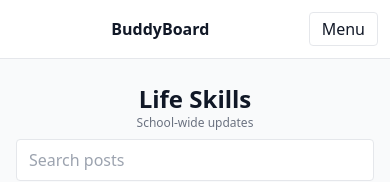
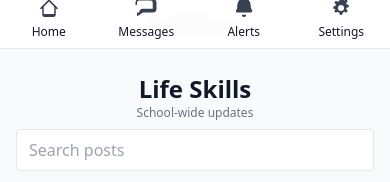
Before and after one commit to hligon35/CentriaLifeSkills, a Next.js app: page / in a window 390 px wide. Shown: the top 182 px of the page. Built offline with nearby package versions, Linux system fonts and the light colour scheme; no server answers; the database is empty.

Commit message:
Mobile bottom nav: 4 equal items with icons; logout moved to top-right on mobile; removed hamburger

```diff
--- a/components/Header.tsx
+++ b/components/Header.tsx
@@ -6,7 +6,6 @@ import { useCallback, useEffect, useState } from 'react'
 export default function Header() {
   const router = useRouter()
   const [role, setRole] = useState<string | null>(null)
-  const [open, setOpen] = useState(false)
   const onLogout = useCallback(async () => {
     await fetch('/api/auth/logout', { method: 'POST' })
     router.push('/login')
@@ -15,10 +14,22 @@ export default function Header() {
     fetch('/api/auth/me').then(r => r.json()).then(j => setRole(j?.user?.role || null)).catch(() => setRole(null))
   }, [])
   return (
-    <header className="sticky top-0 z-10 bg-white/95 backdrop-blur border-b">
-      <nav className="mx-auto max-w-5xl p-3">
+    <header className="sticky top-0 z-20 bg-white/95 backdrop-blur border-b">
+      <nav className="relative mx-auto max-w-5xl p-3">
         <div className="flex items-center justify-between">
           <div className="font-semibold mx-auto sm:mx-0">{/* Insert logo and school name here */}BuddyBoard</div>
+          {/* Mobile logout (top-right) */}
+          <button
+            aria-label="Logout"
+            onClick={onLogout}
+            className="sm:hidden absolute right-3 top-3 rounded border px-3 py-1"
+          >
+            {/* Power icon */}
+            <svg xmlns="http://www.w3.org/2000/svg" viewBox="0 0 24 24" fill="currentColor" className="h-4 w-4">
+              <path d="M12 2.25a.75.75 0 0 1 .75.75v7.5a.75.75 0 0 1-1.5 0V3a.75.75 0 0 1 .75-.75Z"/>
+              <path d="M6.62 5.255a.75.75 0 1 1 1.06 1.061 7 7 0 1 0 8.64 0 .75.75 0 1 1 1.06-1.06 8.5 8.5 0 1 1-10.76-.001Z"/>
+            </svg>
+          </button>
           {/* Desktop nav */}
           <div className="hidden sm:flex gap-4 text-sm items-center">
             <Link href="/">Home</Link>
@@ -28,25 +39,98 @@ export default function Header() {
             <Link href="/settings">Settings</Link>
             <button onClick={onLogout} className="rounded border px-3 py-1">Logout</button>
           </div>
-          {/* Mobile hamburger */}
-          <button aria-label="Menu" aria-expanded={open} onClick={() => setOpen(v => !v)} className="sm:hidden rounded border px-3 py-1">
-            Menu
-          </button>
         </div>
-        {/* Mobile panel */}
-        {open && (
-          <div className="sm:hidden mt-2 rounded border bg-white shadow divide-y">
-            <div className="flex flex-col text-sm">
-              <Link href="/" onClick={() => setOpen(false)} className="px-3 py-2">Home</Link>
-              <Link href="/chat" onClick={() => setOpen(false)} className="px-3 py-2">Messages</Link>
-              {role === 'PARENT' && <Link href="/parent/therapists" onClick={() => setOpen(false)} className="px-3 py-2">Therapists</Link>}
-              {role === 'ADMIN' && <Link href="/admin/settings" onClick={() => setOpen(false)} className="px-3 py-2">Admin</Link>}
-              <Link href="/settings" onClick={() => setOpen(false)} className="px-3 py-2">Settings</Link>
-              <button onClick={() => { setOpen(false); onLogout() }} className="text-left px-3 py-2">Logout</button>
-            </div>
-          </div>
-        )}
+        {/* Mobile bottom nav */}
+        <MobileBottomNav role={role} />
       </nav>
     </header>
   )
 }
+
+function MobileBottomNav({ role }: { role: string | null }) {
+  // Choose 4 nav items based on role
+  const items = ((): Array<{ href: string; label: string; icon: JSX.Element }> => {
+    if (role === 'PARENT') {
+      return [
+        { href: '/', label: 'Home', icon: IconHome() },
+        { href: '/chat', label: 'Messages', icon: IconChat() },
+        { href: '/parent/therapists', label: 'Therapists', icon: IconUsers() },
+        { href: '/settings', label: 'Settings', icon: IconCog() },
+      ]
+    }
+    if (role === 'ADMIN') {
+      return [
+        { href: '/', label: 'Home', icon: IconHome() },
+        { href: '/chat', label: 'Messages', icon: IconChat() },
+        { href: '/admin/settings', label: 'Admin', icon: IconShield() },
+        { href: '/settings', label: 'Settings', icon: IconCog() },
+      ]
+    }
+    // Default (therapist)
+    return [
+      { href: '/', label: 'Home', icon: IconHome() },
+      { href: '/chat', label: 'Messages', icon: IconChat() },
+      { href: '/notifications', label: 'Alerts', icon: IconBell() },
+      { href: '/settings', label: 'Settings', icon: IconCog() },
+    ]
+  })()
+
+  return (
+    <div className="sm:hidden fixed bottom-0 inset-x-0 z-20 border-t bg-white/95 backdrop-blur pb-[env(safe-area-inset-bottom)]">
+      <div className="mx-auto max-w-5xl grid grid-cols-4">
+        {items.map((it) => (
+          <Link key={it.href} href={it.href} className="flex flex-col items-center justify-center gap-1 py-2 text-xs">
+            <span aria-hidden className="h-6 w-6 text-gray-700">{it.icon}</span>
+            <span>{it.label}</span>
+          </Link>
+        ))}
+      </div>
+    </div>
+  )
+}
+
+function IconHome() {
+  return (
+    <svg xmlns="http://www.w3.org/2000/svg" viewBox="0 0 24 24" fill="currentColor" className="h-6 w-6">
+      <path d="M11.47 3.84a.75.75 0 0 1 1.06 0l8 8a.75.75 0 1 1-1.06 1.06L12 5.56 4.53 12.9a.75.75 0 1 1-1.06-1.06l8-8Z"/>
+      <path d="M5.25 10.5a.75.75 0 0 1 .75-.75h.75v8.25h10.5V9.75h.75a.75.75 0 0 1 .75.75v8.25A2.25 2.25 0 0 1 16.5 21H7.5A2.25 2.25 0 0 1 5.25 18.75V10.5Z"/>
+    </svg>
+  )
+}
+function IconChat() {
+  return (
+    <svg xmlns="http://www.w3.org/2000/svg" viewBox="0 0 24 24" fill="currentColor" className="h-6 w-6">
+      <path d="M1.5 6.75A3.75 3.75 0 0 1 5.25 3h13.5A3.75 3.75 0 0 1 22.5 6.75v6a3.75 3.75 0 0 1-3.75 3.75H9l-4.94 3.296A.75.75 0 0 1 3 19.176V16.5h2.25A3.75 3.75 0 0 1 9 12.75h9.75v-6A2.25 2.25 0 0 0 16.5 4.5H5.25A2.25 2.25 0 0 0 3 6.75v2.25H1.5v-2.25Z"/>
+    </svg>
+  )
+}
+function IconUsers() {
+  return (
+    <svg xmlns="http://www.w3.org/2000/svg" viewBox="0 0 24 24" fill="currentColor" className="h-6 w-6">
+      <path d="M15.75 6.75a3.75 3.75 0 1 1-7.5 0 3.75 3.75 0 0 1 7.5 0Z"/>
+      <path d="M2.25 19.5a7.5 7.5 0 1 1 15 0v.75H2.25V19.5Z"/>
+    </svg>
+  )
+}
+function IconCog() {
+  return (
+    <svg xmlns="http://www.w3.org/2000/svg" viewBox="0 0 24 24" fill="currentColor" className="h-6 w-6">
+      <path d="M10.325 2.827a1.5 1.5 0 0 1 3.35 0l.106.847a7.5 7.5 0 0 1 1.71.707l.778-.428a1.5 1.5 0 1 1 1.5 2.598l-.676.372c.265.52.47 1.074.608 1.654h.752a1.5 1.5 0 0 1 0 3h-.752a8.96 8.96 0 0 1-.608 1.654l.676.372a1.5 1.5 0 1 1-1.5 2.598l-.778-.428a7.5 7.5 0 0 1-1.71.707l-.106.847a1.5 1.5 0 0 1-3.35 0l-.106-.847a7.5 7.5 0 0 1-1.71-.707l-.778.428a1.5 1.5 0 1 1-1.5-2.598l.676-.372A8.96 8.96 0 0 1 6.45 12.9H5.7a1.5 1.5 0 0 1 0-3h.752a8.96 8.96 0 0 1 .608-1.654l-.676-.372a1.5 1.5 0 1 1 1.5-2.598l.778.428c.54-.313 1.116-.556 1.71-.707l.106-.847ZM12 9a3 3 0 1 0 0 6 3 3 0 0 0 0-6Z"/>
+    </svg>
+  )
+}
+function IconShield() {
+  return (
+    <svg xmlns="http://www.w3.org/2000/svg" viewBox="0 0 24 24" fill="currentColor" className="h-6 w-6">
+      <path d="M12 2.25 3.75 6v6c0 5.385 3.402 8.632 7.518 9.66a1.5 1.5 0 0 0 .464 0C16.848 20.632 20.25 17.385 20.25 12V6L12 2.25Z"/>
+    </svg>
+  )
+}
+function IconBell() {
+  return (
+    <svg xmlns="http://www.w3.org/2000/svg" viewBox="0 0 24 24" fill="currentColor" className="h-6 w-6">
+      <path d="M12 2.25a6.75 6.75 0 0 0-6.75 6.75v3.09l-1.31 2.62A1.5 1.5 0 0 0 5.25 16.5h13.5a1.5 1.5 0 0 0 1.31-2.28l-1.31-2.62V9A6.75 6.75 0 0 0 12 2.25Z"/>
+      <path d="M9.75 18.75a2.25 2.25 0 1 0 4.5 0h-4.5Z"/>
+    </svg>
+  )
+}
```
